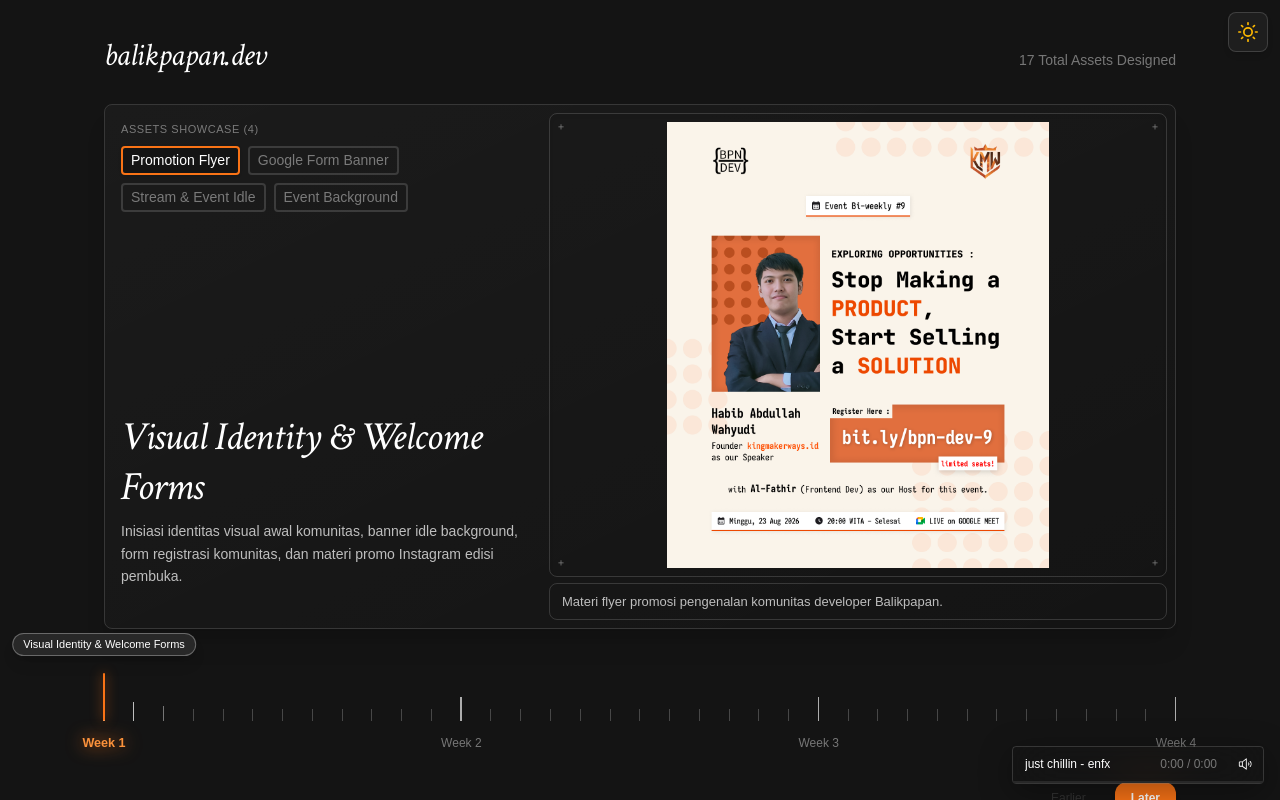
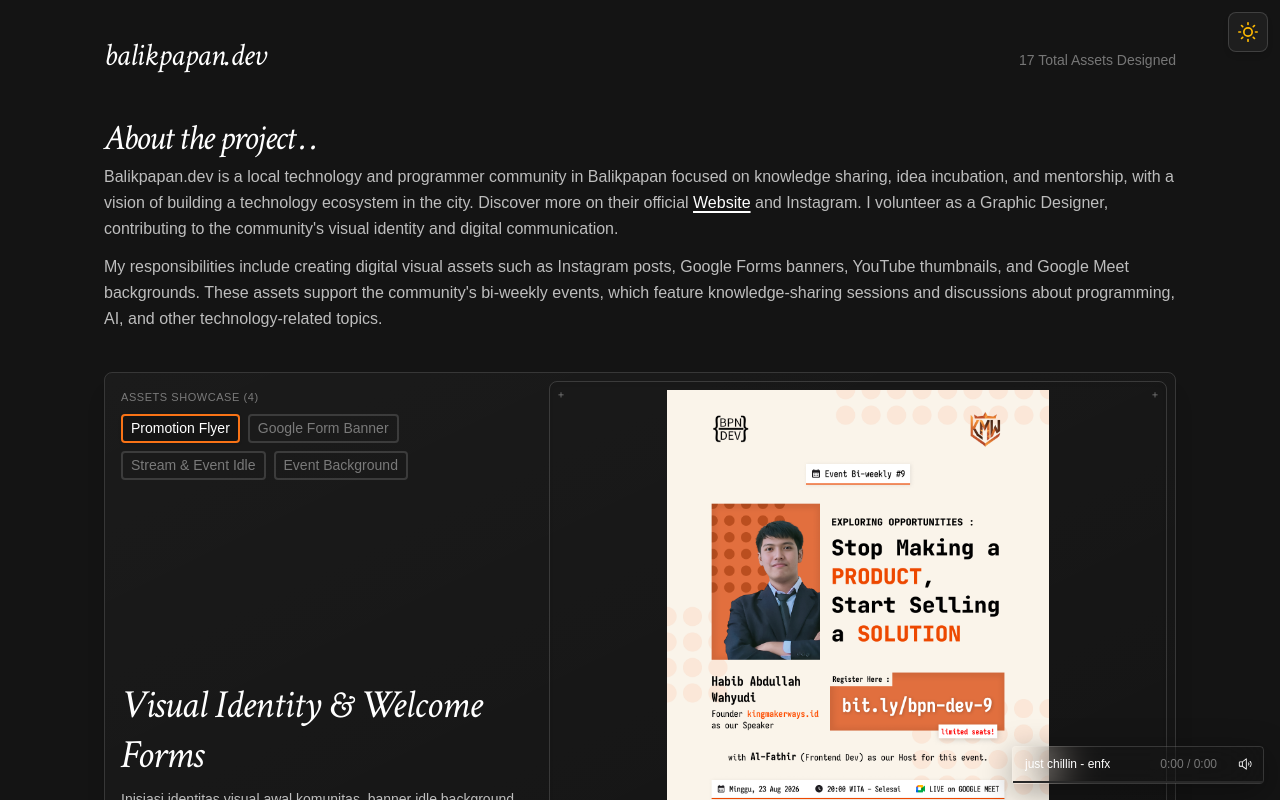
Before and after one commit to salman-setiawan/porto-2026, a React (Vite) app: page /project/balikpapan-dev in a window 1280 px wide. Shown: the top 800 px of the page. Built offline with nearby package versions, Linux system fonts and the light colour scheme; a web font is replaced by a local one.

Commit message:
adding company and role background on project

```diff
--- /dev/null
+++ b/src/components/About.jsx
@@ -0,0 +1,91 @@
+import { DataHome } from '../data/dataHome'
+
+// Keyword → { url } map (urutan terpanjang dulu untuk regex matching)
+const DEFAULT_KEYWORD_LINKS = [
+  { keyword: 'Framer Motion', url: 'https://www.framer.com/motion/' },
+  { keyword: 'TailwindCSS', url: 'https://tailwindcss.com/' },
+  { keyword: 'Construct 3', url: 'https://www.construct.net/' },
+  { keyword: 'balikpapan.dev', url: 'https://balikpapan.dev/' },
+  { keyword: 'Instagram', url: 'https://instagram.com/balikpapan.dev' },
+  { keyword: 'Website', url: 'https://balikpapan.dev' },
+  { keyword: 'React', url: 'https://react.dev/' },
+  { keyword: 'Figma', url: 'https://figma.com/' },
+  { keyword: 'Inotive', url: 'https://inotive.id/' },
+  { keyword: 'Eduwork', url: 'https://eduwork.id/' },
+  { keyword: 'Framer', url: 'https://www.framer.com/' },
+  { keyword: 'Miro', url: 'https://miro.com/' },
+  { keyword: 'MKA', url: 'https://www.mediakreasiabadi.co.id/' },
+]
+
+const escapeRe = (s) => s.replace(/[.*+?^${}()|[\]\\]/g, '\\$&')
+
+const KeywordLink = ({ part, def }) => (
+  <a
+    href={def.url}
+    target="_blank"
+    rel="noopener noreferrer"
+    className="keyword-link cursor-pointer"
+  >
+    {part}
+  </a>
+)
+
+const LinkedParagraph = ({ text, keywordLinks, maxLinksPerKeyword = {} }) => {
+  const links = keywordLinks || DEFAULT_KEYWORD_LINKS
+  const regex = new RegExp(`(${links.map((k) => escapeRe(k.keyword)).join('|')})`, 'g')
+  const parts = text.split(regex)
+
+  return (
+    <p className="text-app-secondary leading-relaxed">
+      {parts.map((part, i) => {
+        const def = links.find((k) => k.keyword === part)
+        if (def) {
+          const maxAllowed = maxLinksPerKeyword[part]
+          if (maxAllowed !== undefined) {
+            if (maxAllowed <= 0) return <span key={i}>{part}</span>
+            maxLinksPerKeyword[part] -= 1
+          }
+          return <KeywordLink key={i} part={part} def={def} />
+        }
+        return <span key={i}>{part}</span>
+      })}
+    </p>
+  )
+}
+
+const About = ({ data, title, desc, keywordLinks, className }) => {
+  const sourceData = data || DataHome?.heroSection
+  const descItems = desc || sourceData?.desc || []
+  const resolvedTitle = title !== undefined ? title : sourceData?.aboutTitle || sourceData?.title || 'About me . .'
+  const headingText = typeof resolvedTitle === 'object' ? resolvedTitle.en || resolvedTitle.id || '' : resolvedTitle
+  const containerClass = className !== undefined ? className : "space-y-3 pt-6 pb-2"
+
+  // Counter untuk membatasi frekuensi hyperlink keyword jika diperlukan (misal: Instagram hanya 1x di paragraf 1)
+  const linkCounter = { Instagram: 1 }
+
+  return (
+    <div className={containerClass}>
+      {headingText && (
+        <h3 className="text-app-primary text-[36px] font-crimson h-[40px] italic tracking-tighter">
+          {headingText}
+        </h3>
+      )}
+
+      <div className="space-y-3">
+        {descItems.map((item, index) => {
+          const text = typeof item === 'string' ? item : item.en || item.id || ''
+          return (
+            <LinkedParagraph
+              key={index}
+              text={text}
+              keywordLinks={keywordLinks}
+              maxLinksPerKeyword={linkCounter}
+            />
+          )
+        })}
+      </div>
+    </div>
+  )
+}
+
+export default About
--- a/src/components/hero-section/About.jsx
+++ /dev/null
@@ -1,67 +0,0 @@
-import { DataHome } from '../../data/dataHome'
-
-// Keyword → { url } map (urutan terpanjang dulu untuk regex matching)
-const KEYWORD_LINKS = [
-  { keyword: 'Framer Motion', url: 'https://www.framer.com/motion/' },
-  { keyword: 'TailwindCSS', url: 'https://tailwindcss.com/' },
-  { keyword: 'Construct 3', url: 'https://www.construct.net/' },
-  { keyword: 'React', url: 'https://react.dev/' },
-  { keyword: 'Figma', url: 'https://figma.com/' },
-  { keyword: 'Inotive', url: 'https://inotive.id/' },
-  { keyword: 'Eduwork', url: 'https://eduwork.id/' },
-  { keyword: 'Framer', url: 'https://www.framer.com/' },
-  { keyword: 'Miro', url: 'https://miro.com/' },
-  { keyword: 'MKA', url: 'https://www.mediakreasiabadi.co.id/' },
-  { keyword: 'balikpapan.dev', url: 'https://balikpapan.dev/' },
-]
-
-const escapeRe = (s) => s.replace(/[.*+?^${}()|[\]\\]/g, '\\$&')
-const KEYWORD_RE = new RegExp(
-  `(${KEYWORD_LINKS.map((k) => escapeRe(k.keyword)).join('|')})`,
-  'g'
-)
-
-const KeywordLink = ({ part, def }) => (
-  <a
-    href={def.url}
-    target="_blank"
-    rel="noopener noreferrer"
-    className="keyword-link cursor-pointer"
-  >
-    {part}
-  </a>
-)
-
-const LinkedParagraph = ({ text }) => {
-  const parts = text.split(KEYWORD_RE)
-
-  return (
-    <p className="text-app-secondary leading-relaxed">
-      {parts.map((part, i) => {
-        const def = KEYWORD_LINKS.find((k) => k.keyword === part)
-        if (def) return <KeywordLink key={i} part={part} def={def} />
-        return <span key={i}>{part}</span>
-      })}
-    </p>
-  )
-}
-
-const About = () => {
-  const descItems = DataHome.heroSection.desc || []
-
-  return (
-    <div className="space-y-3 pt-6 pb-2">
-      <h3 className="text-app-primary text-[36px] font-crimson h-[40px] italic tracking-tighter">
-        About me . .
-      </h3>
-
-      <div className="space-y-3">
-        {descItems.map((item, index) => (
-          <LinkedParagraph key={index} text={item.en} />
-        ))}
-      </div>
-    </div>
-  )
-}
-
-export default About
--- a/src/data/bpnDev.js
+++ b/src/data/bpnDev.js
@@ -1,7 +1,26 @@
-// Data aset desain mingguan balikpapan.dev
-// Penamaan: -1 = Week 1, -2 = Week 2, -3 = Week 3, -4 = Week 4
-
-export const WEEKS_DATA = [
+// Data proyek balikpapan.dev disatukan ke dalam DataBppDev (sama seperti DataHome)
+export const DataBppDev = {
+  about: {
+    title: {
+      en: 'About the project . .',
+      id: 'Tentang proyek . .',
+    },
+    desc: [
+      {
+        en: "Balikpapan.dev is a local technology and programmer community in Balikpapan focused on knowledge sharing, idea incubation, and mentorship, with a vision of building a technology ecosystem in the city. Discover more on their official Website and Instagram. I volunteer as a Graphic Designer, contributing to the community's visual identity and digital communication.",
+        id: "Balikpapan.dev merupakan komunitas teknologi dan programmer di Balikpapan yang berfokus pada berbagi pengetahuan, inkubasi ide, dan mentoring, dengan visi membangun ekosistem teknologi di Balikpapan. Kunjungi informasi selengkapnya di Website dan Instagram resmi mereka. Saya berkontribusi sebagai relawan Graphic Designer untuk mendukung identitas visual dan komunikasi digital komunitas.",
+      },
+      {
+        en: "My responsibilities include creating digital visual assets such as Instagram posts, Google Forms banners, YouTube thumbnails, and Google Meet backgrounds. These assets support the community's bi-weekly events, which feature knowledge-sharing sessions and discussions about programming, AI, and other technology-related topics.",
+        id: "Tanggung jawab saya meliputi pembuatan berbagai aset visual digital, seperti konten Instagram, banner Google Forms, thumbnail YouTube, dan background Google Meet. Aset tersebut digunakan untuk mendukung kegiatan rutin bi-weekly komunitas yang mencakup sesi berbagi pengetahuan dan diskusi seputar pemrograman, AI, serta berbagai topik teknologi lainnya.",
+      },
+    ],
+  },
+  // 37 total tick marks: index 0 = Week 1, 12 = Week 2, 24 = Week 3, 36 = Week 4
+  totalTicks: 37,
+  majorTickIndices: [0, 12, 24, 36],
+  // Data aset desain mingguan (-1 = Week 1, -2 = Week 2, -3 = Week 3, -4 = Week 4)
+  weeksData: [
     {
       id: 1,
       weekNumber: 1,
@@ -161,8 +180,11 @@ export const WEEKS_DATA = [
         },
       ],
     },
-]
+  ],
+}
 
-// 37 total tick marks: index 0 = Week 1, 12 = Week 2, 24 = Week 3, 36 = Week 4
-export const TOTAL_TICKS = 37
-export const MAJOR_TICK_INDICES = [0, 12, 24, 36]
+// Named exports untuk backward compatibility
+export const WEEKS_DATA = DataBppDev.weeksData
+export const TOTAL_TICKS = DataBppDev.totalTicks
+export const MAJOR_TICK_INDICES = DataBppDev.majorTickIndices
+export const BPP_DEV_ABOUT = DataBppDev.about
--- a/src/pages/Home.jsx
+++ b/src/pages/Home.jsx
@@ -1,7 +1,7 @@
 import { useEffect, useState, useRef } from 'react'
 import Lenis from 'lenis'
 import HeroIntro from '../components/hero-section/Intro'
-import About from '../components/hero-section/About'
+import About from '../components/About'
 import ProjectsHorizontalScroll from '../components/project-section/ProjectsHorizontalScroll'
 import SeamlessSlider from '../components/showcase-section/SeamlessSlider'
 import PixelFlare from '../motion/PixelFlare'
--- a/src/pages/project-details/BppDev.jsx
+++ b/src/pages/project-details/BppDev.jsx
@@ -2,9 +2,12 @@ import { useState, useMemo } from 'react'
 import { Link } from 'react-router-dom'
 import { playMechanicalSound } from '../../utils/sound'
 import TimelineSlider from '../../components/TimelineSlider'
-import { WEEKS_DATA, TOTAL_TICKS } from '../../data/bpnDev'
+import About from '../../components/About'
+import { DataBppDev } from '../../data/bpnDev'
 
 const BppDev = () => {
+  const { weeksData, totalTicks, about } = DataBppDev
+
   // Nilai desimal kontinu untuk pergerakan slider yang mulus (0.0 s/d 3.0)
   const [sliderPosition, setSliderPosition] = useState(0)
   const [selectedImage, setSelectedImage] = useState(null)
@@ -12,13 +15,13 @@ const BppDev = () => {
   const [isDragging, setIsDragging] = useState(false)
 
   // Indeks minggu diskrit [0, 1, 2, 3] ditentukan berdasarkan pembulatan (threshold 0.5)
-  const totalWeeks = WEEKS_DATA.length
+  const totalWeeks = weeksData.length
   const activeWeekIndex = Math.min(
     Math.max(Math.round(sliderPosition), 0),
     totalWeeks - 1
   )
 
-  const activeWeek = WEEKS_DATA[activeWeekIndex]
+  const activeWeek = weeksData[activeWeekIndex]
 
   // Pastikan item index valid untuk week yang sedang aktif
   const activeItemIndex = selectedItemIndex < activeWeek.items.length ? selectedItemIndex : 0
@@ -53,7 +56,7 @@ const BppDev = () => {
   }, [sliderPosition, totalWeeks])
 
   // Konversi sliderPosition (0..3) ke skala indeks tick (0..36)
-  const currentTickPos = (sliderPosition / (totalWeeks - 1)) * (TOTAL_TICKS - 1)
+  const currentTickPos = (sliderPosition / (totalWeeks - 1)) * (totalTicks - 1)
 
   return (
     <div className="min-h-screen bg-app-primary text-app-primary font-sans transition-colors duration-300 relative selection:bg-orange-500/30 selection:text-orange-400 pb-24">
@@ -67,9 +70,15 @@ const BppDev = () => {
             balikpapan.dev
           </h1>
           <p className="text-[14px] text-app-muted">
-            {WEEKS_DATA.reduce((acc, w) => acc + w.items.length, 0)} Total Assets Designed
+            {weeksData.reduce((acc, w) => acc + w.items.length, 0)} Total Assets Designed
           </p>
         </div>
+
+        {/* ── ABOUT SECTION (Informasi dari balikpapan_dev_graphic_designer.md) ── */}
+        <About
+          data={about}
+          className="space-y-3 pt-2 pb-2"
+        />
 
         {/* ── SHOWCASE SECTION ── */}
         <section className="space-y-4">
@@ -172,7 +181,7 @@ const BppDev = () => {
             handleNextWeek={handleNextWeek}
             handleTimelineClick={handleTimelineClick}
             currentTickPos={currentTickPos}
-            items={WEEKS_DATA}
+            items={weeksData}
           />
         </section>
 
@@ -188,7 +197,7 @@ const BppDev = () => {
           </div>
 
           <div className="space-y-12">
-            {WEEKS_DATA.map((week) => (
+            {weeksData.map((week) => (
               <div key={week.id} className="space-y-4">
                 {/* Header Tiap Minggu */}
                 <div className="flex flex-col sm:flex-row sm:items-center justify-between pb-2 border-b border-app-subtle gap-1">
```
Also changed, not shown: 1 other file (tests, documents, lock files or other folders). Lines whose indentation alone changed are shown as unchanged.
